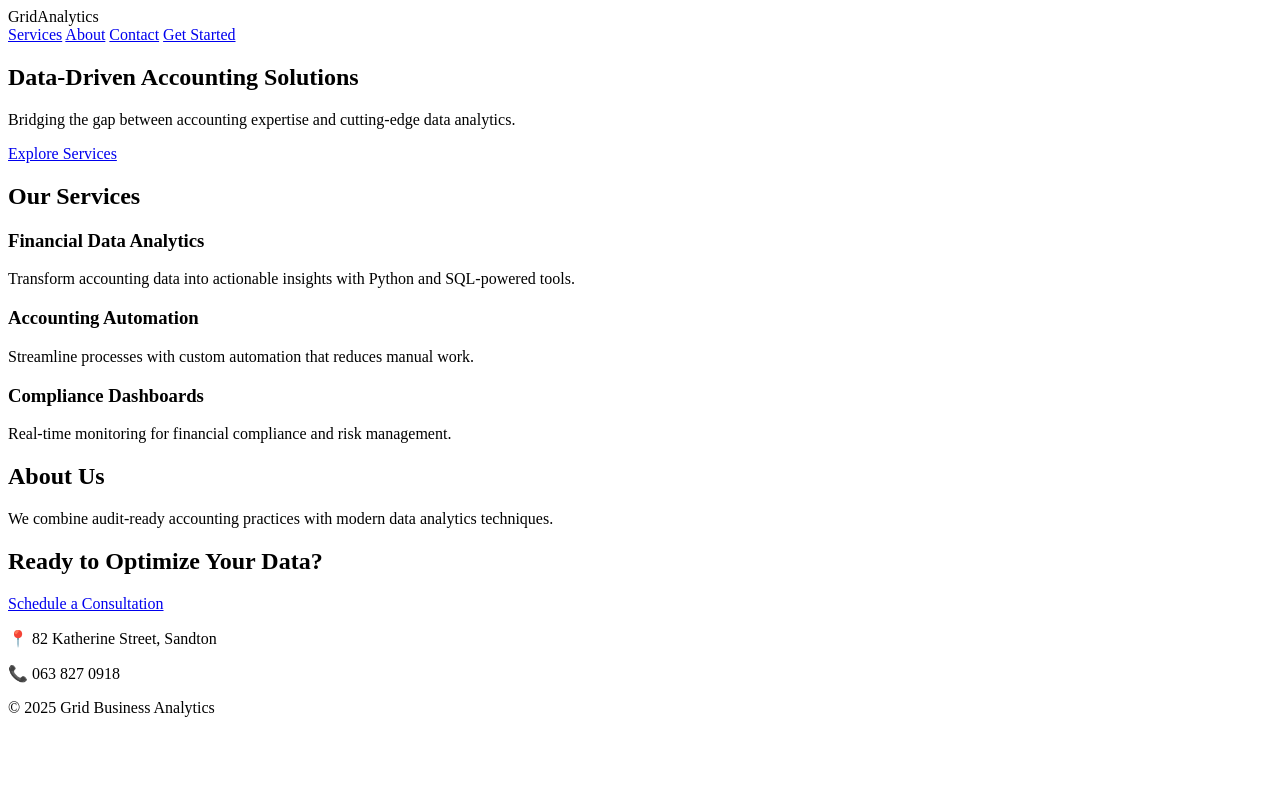
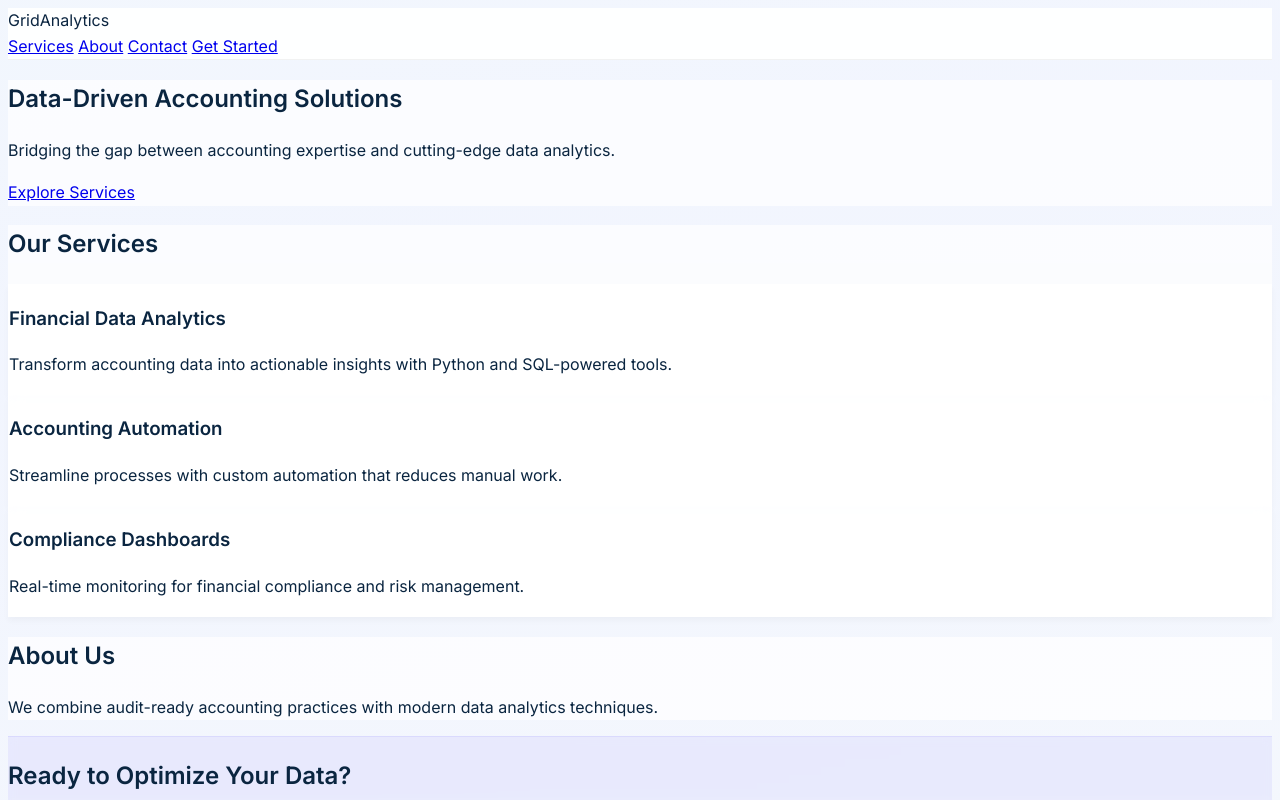
Before and after one commit to matomecode/grid-business-analytic-website, a plain HTML site: page index.html in a window 1280 px wide. Shown: the top 800 px of the page. Drawn offline with Linux system fonts and the light colour scheme.

Commit message:
Update style.css

```diff
--- a/style.css
+++ b/style.css
@@ -1,57 +1,59 @@
-// Dynamic Glass Effects
-document.addEventListener("DOMContentLoaded", () => {
-  // Interactive glass tilt effect
-  const cards = document.querySelectorAll('.glass-panel');
-  cards.forEach(card => {
-    card.addEventListener('mousemove', (e) => {
-      const x = e.clientX - card.getBoundingClientRect().left;
-      const y = e.clientY - card.getBoundingClientRect().top;
-      const centerX = card.offsetWidth / 2;
-      const centerY = card.offsetHeight / 2;
-      const angleX = (y - centerY) / 20;
-      const angleY = (centerX - x) / 20;
+/* Core Styles */
+body {
+  font-family: 'Inter', sans-serif;
+  color: #0a2540;
+  line-height: 1.6;
+  background-color: #f8fafc;
+}
 
-      card.style.transform = `
-        perspective(1000px)
-        rotateX(${angleX}deg)
-        rotateY(${angleY}deg)
-      `;
-    });
+/* Subtle Animated Background */
+.animated-background {
+  position: fixed;
+  top: 0;
+  left: 0;
+  width: 100%;
+  height: 100%;
+  background: linear-gradient(-15deg, #f6f9fc, #eef2ff, #f0fdfa);
+  background-size: 300% 300%;
+  animation: gradientBG 20s ease infinite;
+  z-index: -1;
+  opacity: 0.6;
+}
+@keyframes gradientBG {
+  0% { background-position: 0% 50%; }
+  50% { background-position: 100% 50%; }
+  100% { background-position: 0% 50%; }
+}
 
-    card.addEventListener('mouseleave', () => {
-      card.style.transform = 'perspective(1000px) rotateX(0) rotateY(0)';
-    });
-  });
+/* Light Glass Cards */
+.card {
+  background: rgba(255, 255, 255, 0.85);
+  backdrop-filter: blur(8px);
+  border: 1px solid rgba(255, 255, 255, 0.3);
+  box-shadow: 0 4px 6px rgba(0, 0, 0, 0.03);
+  transition: all 0.3s ease;
+}
+.card:hover {
+  transform: translateY(-2px);
+  box-shadow: 0 6px 12px rgba(0, 0, 0, 0.08);
+}
 
-  // Animated background intensity control
-  const bg = document.querySelector('.animated-background');
-  window.addEventListener('scroll', () => {
-    const scrollY = window.scrollY;
-    bg.style.opacity = 0.7 + (scrollY * 0.001);
-    bg.style.filter = `blur(${Math.min(5, scrollY * 0.01)}px)`;
-  });
-});
+/* Soft Glass Navbar */
+.navbar {
+  background: rgba(255, 255, 255, 0.92);
+  backdrop-filter: blur(6px);
+  border-bottom: 1px solid rgba(0, 0, 0, 0.05);
+}
 
-// Keep original smooth scroll and button effects
-document.querySelectorAll('a[href^="#"]').forEach(anchor => {
-  anchor.addEventListener("click", function(e) {
-    const targetId = this.getAttribute("href").substring(1);
-    const target = document.getElementById(targetId);
-    if (target) {
-      e.preventDefault();
-      window.scrollTo({
-        top: target.offsetTop - 80,
-        behavior: "smooth"
-      });
-    }
-  });
-});
+/* Delicate CTA Glass */
+.cta {
+  background: rgba(99, 91, 255, 0.08);
+  backdrop-filter: blur(4px);
+  border-top: 1px solid rgba(99, 91, 255, 0.1);
+  border-bottom: 1px solid rgba(99, 91, 255, 0.1);
+}
 
-document.querySelectorAll('a[class*="btn"]').forEach(btn => {
-  btn.addEventListener("mousedown", () => {
-    btn.classList.add("clicked");
-  });
-  btn.addEventListener("mouseup", () => {
-    btn.classList.remove("clicked");
-  });
-});
+/* Content Optimization */
+.hero, .services, .about {
+  background: rgba(255, 255, 255, 0.7);
+}
```
